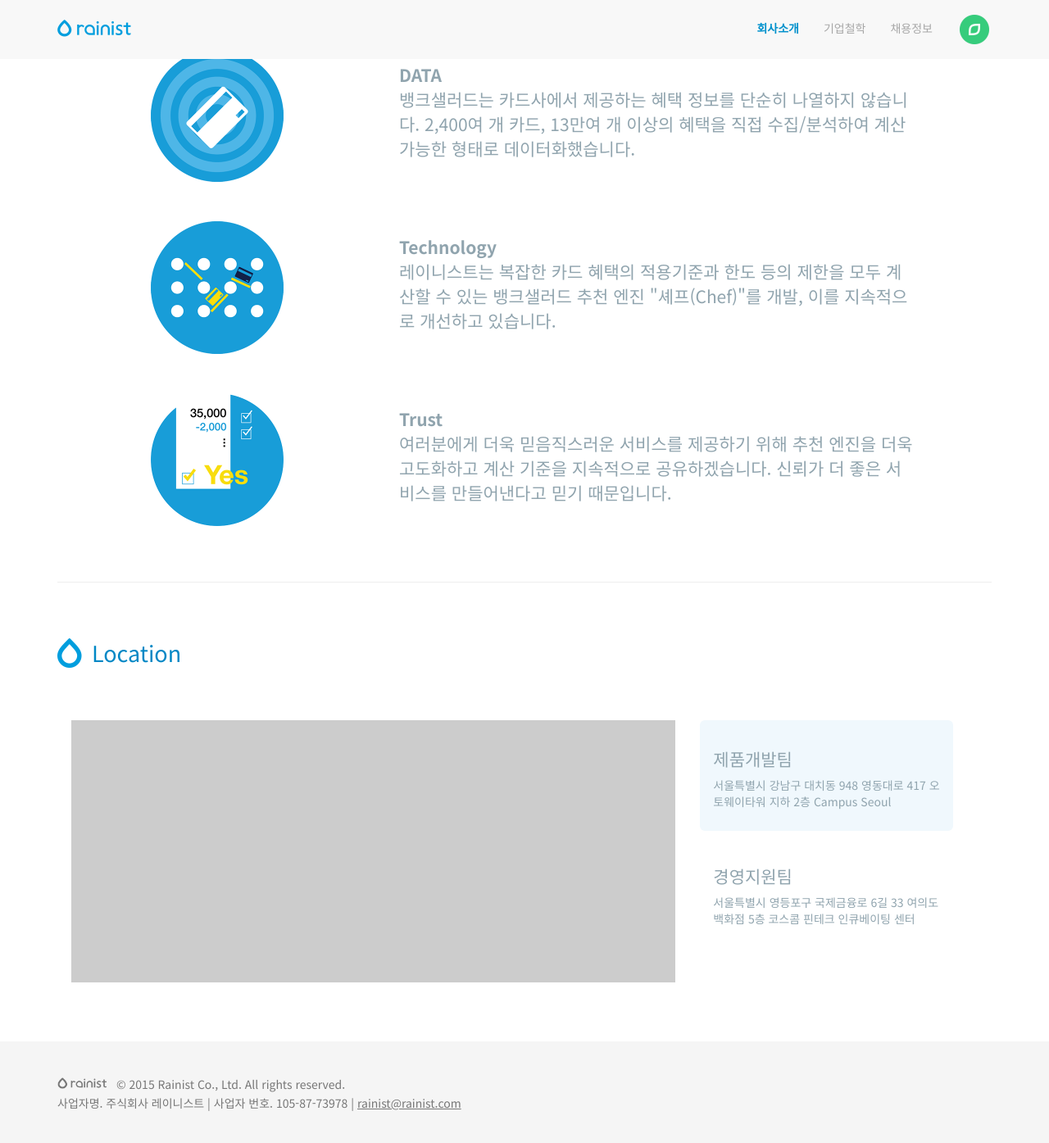
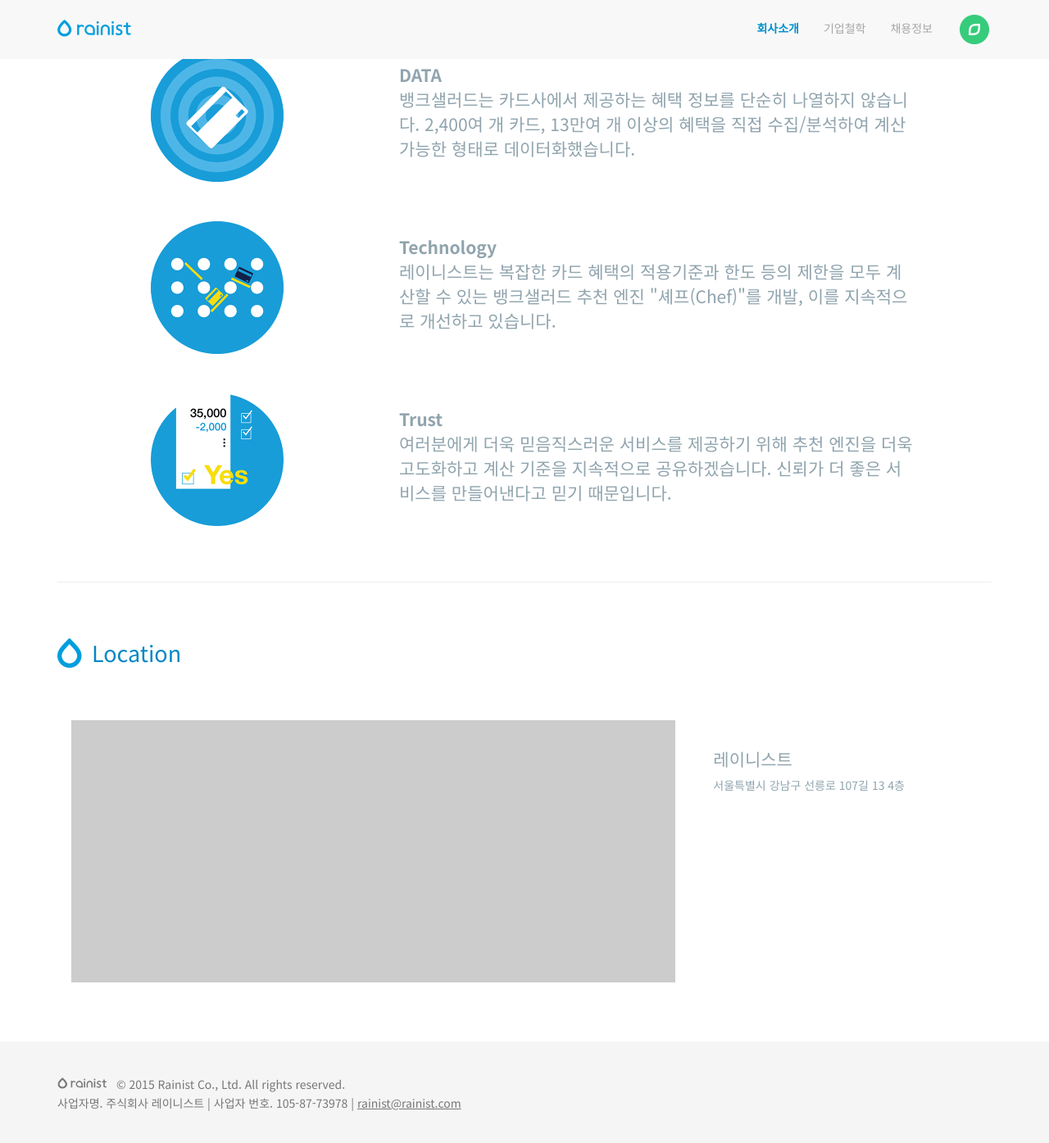
Before and after one commit to gpeddler/rainist.github.io, a Jekyll site: the page built from index.html, in a window 1280 px wide and 1400 px high, scrolled down 2098 px. Shown: the top 1395 px of the window at 82% size. Built offline with Jekyll 4.4.1, drawn with Linux system fonts in a browser that asks for light colours; nearby versions of some CDN libraries; the list of posts is cut into pages by our own code.

Commit message:
주소 변경으로 인한 Location section 수정

```diff
--- a/_sass/module/_index.scss
+++ b/_sass/module/_index.scss
@@ -189,7 +189,6 @@
 }
 
 .map-item {
-  cursor: pointer;
   margin-bottom: 8px;
   padding: 16px;
   color: #90a4ae;
@@ -198,12 +197,6 @@
   transition: background-color 0.4s;
 }
 
-.active .map-item,
-.map-item:hover {
-  background-color: #edf7fe;
-  background-color: rgba(236, 246, 253, 0.77);
-}
-
 .map-item h3 {
   font-size: 21px;
   font-weight: normal;
--- a/index.html
+++ b/index.html
@@ -113,19 +113,11 @@
             <div class="row">
                 <div class="col-md-8 col-xs-12" id="map"></div>
                 <ul class="col-md-4 col-xs-12">
-                    <li class="map-list-item col-md-12 col-sm-6 col-xs-12 active" onclick="updateMap(37.5063177, 127.0637332, 'Campus Seoul')">
+                    <li class="map-list-item col-md-12 col-sm-12 col-xs-12">
                         <div class="map-item">
-                            <h3>제품개발팀</h3>
+                            <h3>레이니스트</h3>
                             <p>
-                                서울특별시 강남구 대치동 948 영동대로 417 오토웨이타워 지하 2층 Campus Seoul
-                            </p>
-                        </div>
-                    </li>
-                    <li class="map-list-item col-md-12 col-sm-6 col-xs-12" onclick="updateMap(37.5207330, 126.9269370, '코스콤 핀테크 인큐베이팅 센터')">
-                        <div class="map-item">
-                            <h3>경영지원팀</h3>
-                            <p>
-                                서울특별시 영등포구 국제금융로 6길 33 여의도백화점 5층 코스콤 핀테크 인큐베이팅 센터
+                                서울특별시 강남구 선릉로 107길 13 4층
                             </p>
                         </div>
                     </li>
@@ -152,12 +144,7 @@
             });
         }
         function init(){
-            updateMap(37.5063177, 127.0637332, 'Campus Seoul');
-
-            $('.map-list-item').click(function(e) {
-                $(this).parent().children('.active').removeClass('active');
-                $(this).addClass('active');
-            });
+            updateMap(37.5088699, 127.0429973, '레이니스트');
         }
         google.maps.event.addDomListener(window, 'load', init);
     </script>
```
